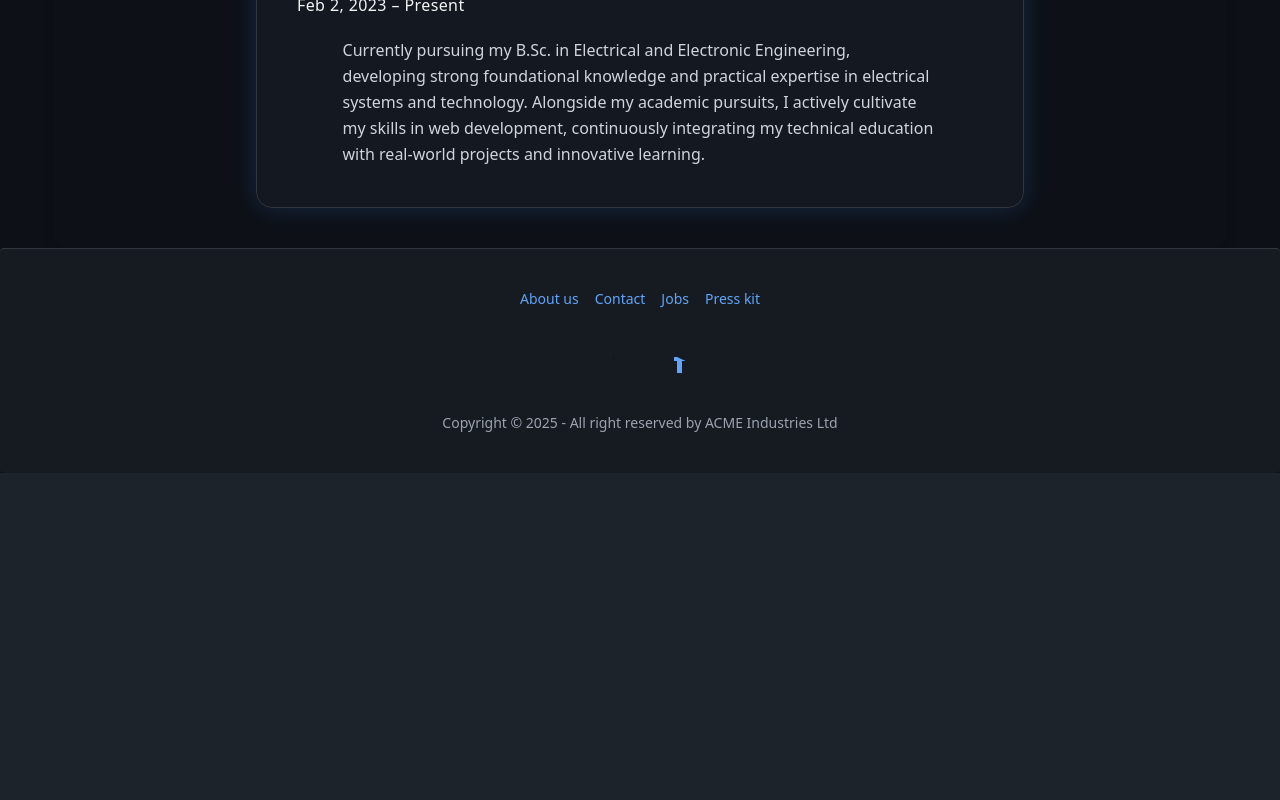
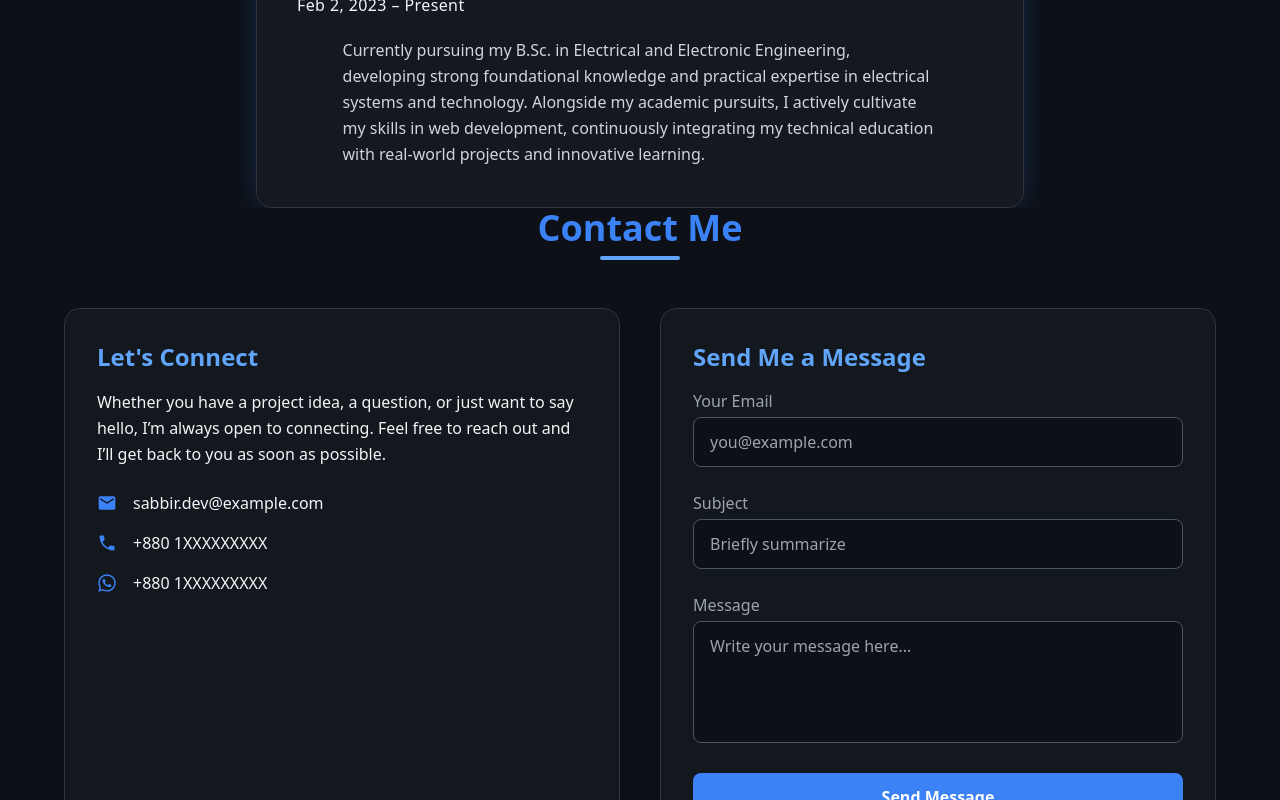
Before and after one commit to jahidhasansabbir/portfolio, a React (Vite) app: page / in a window 1280 px wide. Shown: the part 2000-2800 px from the top of the page. Before the commit the page ends 2473 px from the top, so only its background shows below. Built offline with nearby package versions, Linux system fonts and the light colour scheme.

Commit message:
added contact section

```diff
--- a/src/components/common/Footer/Footer.jsx
+++ b/src/components/common/Footer/Footer.jsx
@@ -11,21 +11,21 @@ const Footer = () => {
       </nav>
       <nav>
         <div className="grid grid-flow-col gap-4">
-          <a className="text-[#60A5FA] hover:text-[#3B82F6]">
+          {/* <a className="text-[#60A5FA] hover:text-[#3B82F6]">
             <svg xmlns="http://www.w3.org/2000/svg" width="24" height="24" viewBox="0 0 24 24" className="fill-current">
               <path d="M24 4.557c-.883.392-1.832.656-2.828.775..."></path>
             </svg>
-          </a>
-          <a className="text-[#60A5FA] hover:text-[#3B82F6]">
+          </a> */}
+          {/* <a className="text-[#60A5FA] hover:text-[#3B82F6]">
             <svg xmlns="http://www.w3.org/2000/svg" width="24" height="24" viewBox="0 0 24 24" className="fill-current">
               <path d="M19.615 3.184c-3.604-.246-11.631-.245..."></path>
             </svg>
-          </a>
-          <a className="text-[#60A5FA] hover:text-[#3B82F6]">
+          </a> */}
+          {/* <a className="text-[#60A5FA] hover:text-[#3B82F6]">
             <svg xmlns="http://www.w3.org/2000/svg" width="24" height="24" viewBox="0 0 24 24" className="fill-current">
               <path d="M9 8h-3v4h3v12h5v-12h3.642l..."></path>
             </svg>
-          </a>
+          </a> */}
         </div>
       </nav>
       <aside>
--- a/src/components/sections/About/About.jsx
+++ b/src/components/sections/About/About.jsx
@@ -2,19 +2,19 @@ import React from "react";
 
 const About = () => {
   return (
-   <section className="relative ">
+   <section className="relative w-11/12 mx-auto">
     {/* Glow Background Circles */}
-      <div
-        className="absolute top-50 left-20 w-96 h-96 rounded-full bg-[#60A5FA] opacity-20 blur-3xl"
+      {/* <div
+        className="absolute -top-50 -left-20 w-96 h-96 rounded-full bg-[#60A5FA] opacity-20 blur-3xl"
         aria-hidden="true"
       />
       <div
-        className="absolute bottom-20 right-50 w-72 h-72 rounded-full bg-[#3B82F6] opacity-30 blur-2xl"
+        className="absolute -bottom-20 -right-50 w-72 h-72 rounded-full bg-[#3B82F6] opacity-30 blur-2xl"
         aria-hidden="true"
-      />
+      /> */}
 
 
-     <div className="w-11/12 mx-auto bg-[#0D1117] flex justify-center items-center">
+     <div className=" bg-[#0D1117] flex justify-center items-center">
       <div className=" w-full bg-[#161B22]/60 backdrop-blur-md border border-[#30363D] rounded-2xl shadow-lg p-10 transition duration-300 ">
         {/* Section Heading */}
         <div className="mb-8 text-center">
--- /dev/null
+++ b/src/components/sections/Contact/Contact.jsx
@@ -0,0 +1,81 @@
+import React from "react";
+import { MdEmail, MdPhone } from "react-icons/md";
+import { FaWhatsapp } from "react-icons/fa";
+
+const Contact = () => {
+  return (
+    <section className="w-11/12 mx-auto bg-[#0D1117]">
+      {/* Section Header */}
+      <div className="text-center mb-12">
+        <h2 className="text-4xl font-bold text-[#3B82F6] mb-2">Contact Me</h2>
+        <div className="w-20 h-1 bg-[#60A5FA] rounded mx-auto"></div>
+      </div>
+
+      {/* Split Layout */}
+      <div className="max-w-6xl mx-auto grid grid-cols-1 lg:grid-cols-2 gap-10">
+        {/* Left: Contact Info */}
+        <div className="bg-[#161B22]/80 border border-[#30363D] rounded-2xl p-8 backdrop-blur-md shadow-lg space-y-6 text-[#F3F4F6]">
+          <h3 className="text-2xl font-semibold text-[#60A5FA] mb-4">Let's Connect</h3>
+          <p className="text-base leading-relaxed">
+            Whether you have a project idea, a question, or just want to say hello, I’m always open to connecting.
+            Feel free to reach out and I’ll get back to you as soon as possible.
+          </p>
+          <div className="space-y-4">
+            <div className="flex items-center gap-4">
+              <MdEmail className="text-[#3B82F6] text-xl" />
+              <span>sabbir.dev@example.com</span>
+            </div>
+            <div className="flex items-center gap-4">
+              <MdPhone className="text-[#3B82F6] text-xl" />
+              <span>+880 1XXXXXXXXX</span>
+            </div>
+            <div className="flex items-center gap-4">
+              <FaWhatsapp className="text-[#3B82F6] text-xl" />
+              <span>+880 1XXXXXXXXX</span>
+            </div>
+          </div>
+        </div>
+
+        {/* Right: Contact Form */}
+        <form className="bg-[#161B22]/80 border border-[#30363D] rounded-2xl p-8 backdrop-blur-md shadow-lg space-y-6">
+          <h3 className="text-2xl font-semibold text-[#60A5FA] mb-4">Send Me a Message</h3>
+          <div>
+            <label htmlFor="email" className="block mb-1 text-[#9CA3AF]">Your Email</label>
+            <input
+              id="email"
+              type="email"
+              placeholder="you@example.com"
+              className="w-full px-4 py-3 rounded-lg bg-[#0D1117] border border-[#4B5563] text-[#F3F4F6] placeholder-[#9CA3AF] focus:outline-none focus:border-[#3B82F6] transition"
+            />
+          </div>
+          <div>
+            <label htmlFor="subject" className="block mb-1 text-[#9CA3AF]">Subject</label>
+            <input
+              id="subject"
+              type="text"
+              placeholder="Briefly summarize"
+              className="w-full px-4 py-3 rounded-lg bg-[#0D1117] border border-[#4B5563] text-[#F3F4F6] placeholder-[#9CA3AF] focus:outline-none focus:border-[#3B82F6] transition"
+            />
+          </div>
+          <div>
+            <label htmlFor="message" className="block mb-1 text-[#9CA3AF]">Message</label>
+            <textarea
+              id="message"
+              rows="4"
+              placeholder="Write your message here..."
+              className="w-full px-4 py-3 rounded-lg bg-[#0D1117] border border-[#4B5563] text-[#F3F4F6] placeholder-[#9CA3AF] focus:outline-none focus:border-[#3B82F6] transition resize-none"
+            ></textarea>
+          </div>
+          <button
+            type="submit"
+            className="w-full bg-[#3B82F6] hover:bg-[#2563EB] text-white font-semibold px-6 py-3 rounded-lg transition"
+          >
+            Send Message
+          </button>
+        </form>
+      </div>
+    </section>
+  );
+};
+
+export default Contact;
--- a/src/components/sections/Education/Education.jsx
+++ b/src/components/sections/Education/Education.jsx
@@ -11,7 +11,7 @@ const Education = () => {
       </div>
 
       <div className="max-w-3xl mx-auto">
-        <article className="bg-[#161B22]/80 border border-[#30363D] rounded-2xl p-10 mb-10 shadow-[0_0_25px_rgba(59,130,246,0.2)]">
+        <article className="bg-[#161B22]/80 border border-[#30363D] rounded-2xl p-10 shadow-[0_0_25px_rgba(59,130,246,0.2)]">
           <h3 className="text-3xl font-semibold text-[#F3F4F6] mb-2 leading-tight">
             Bachelor of Science in Electrical and Electronic Engineering
           </h3>
--- a/src/pages/Home/Home/Home.jsx
+++ b/src/pages/Home/Home/Home.jsx
@@ -3,6 +3,7 @@ import Hero from '../../../components/sections/Hero/Hero';
 import About from '../../../components/sections/About/About';
 import Skills from '../../../components/sections/Skills/Skills';
 import Education from '../../../components/sections/Education/Education';
+import Contact from '../../../components/sections/Contact/Contact';
 
 const Home = () => {
   return (
@@ -11,6 +12,7 @@ const Home = () => {
       <About></About>
       <Skills></Skills>
       <Education></Education>
+      <Contact></Contact>
     </div>
   );
 };
```
Also changed, not shown: src/components/sections/Projects/Projects.jsx (added).
